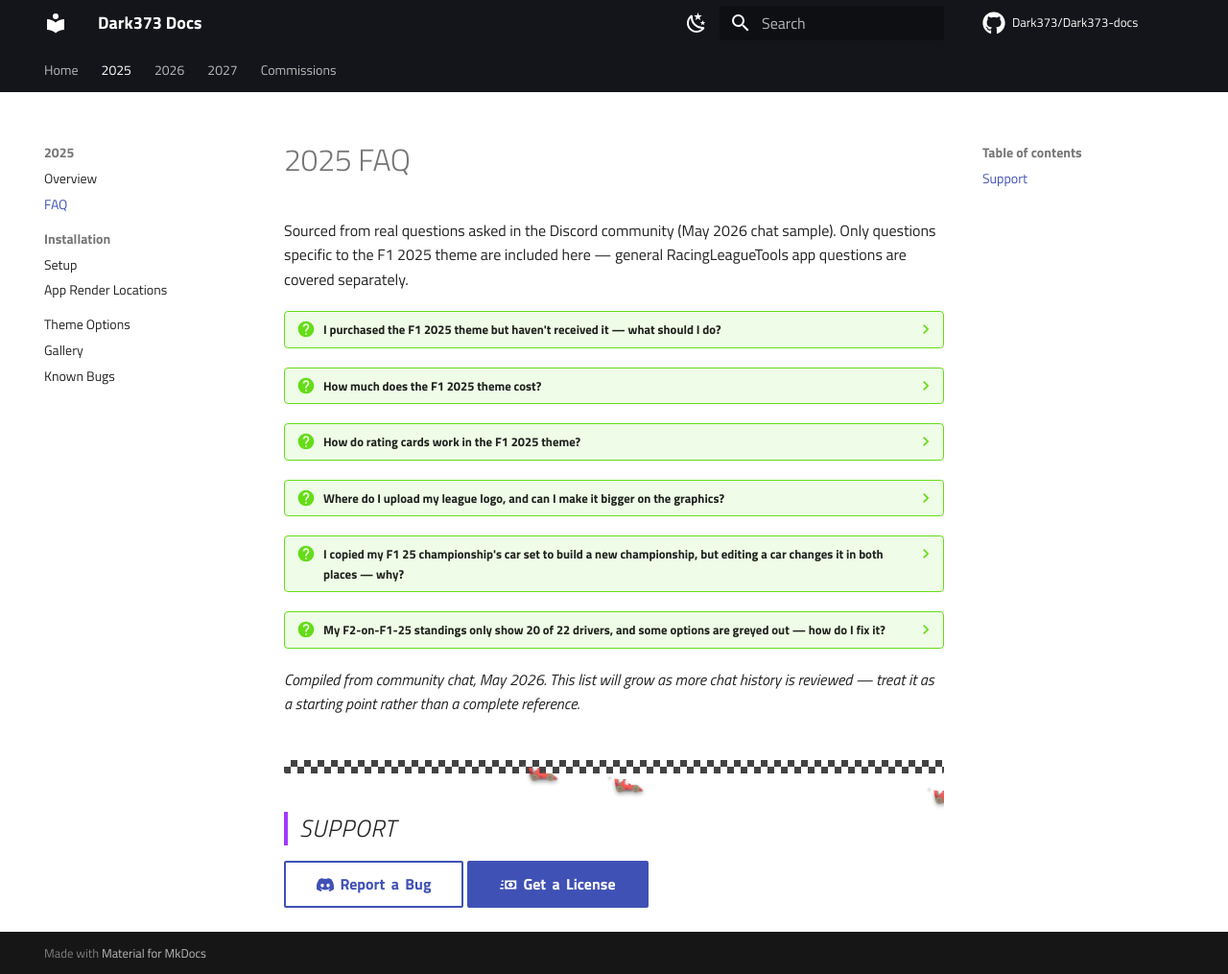
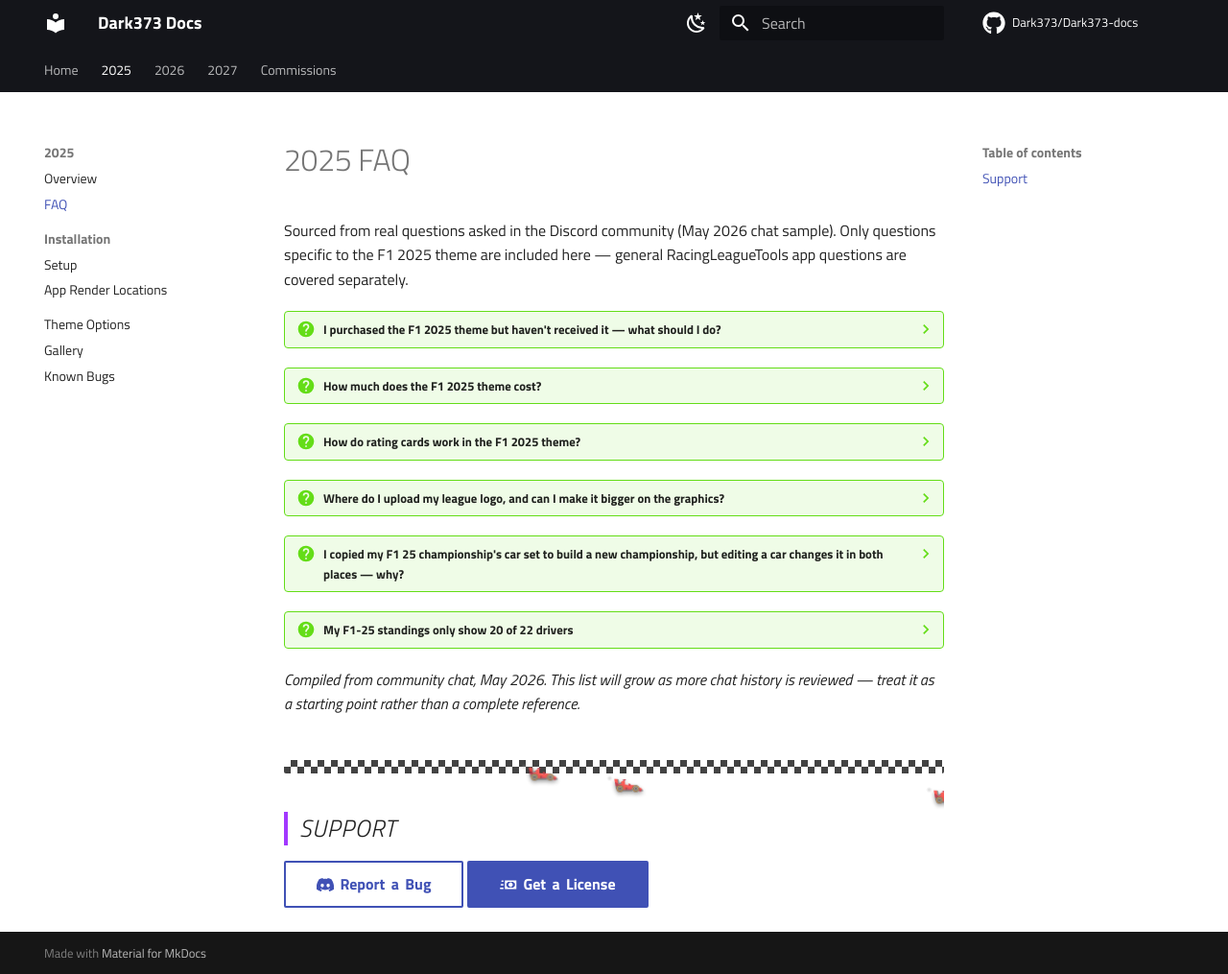
Before and after one commit to Dark373/Dark373-docs, an MkDocs documentation site: the page built from docs/f1-2025-theme/faq.md, in a window 1280 px wide and 1015 px high. Shown: the whole window at 96% size. Built offline with MkDocs 1.6.1 and Material for MkDocs 9.7.7, drawn with Linux system fonts in a browser that asks for light colours; comment, search, counter and statistics services are not loaded; part of the change alters nothing that is shown.

Commit message:
Update faq.md

```diff
--- a/docs/f1-2025-theme/faq.md
+++ b/docs/f1-2025-theme/faq.md
@@ -6,35 +6,33 @@ general RacingLeagueTools app questions are covered separately.
 
 ??? question "I purchased the F1 2025 theme but haven't received it — what should I do?"
     Wait about an hour, then check your shared Google Drive folder and the
-    inbox for the email address you used at checkout — delivery normally
+    inbox for the email address you used at checkout. Delivery normally
     lands there within that window. Still nothing after an hour? Get in
-    touch below and it'll be sorted out.
+    touch below.
 
 ??? question "How much does the F1 2025 theme cost?"
     £8 (GBP).
 
 ??? question "How do rating cards work in the F1 2025 theme?"
     In Theme Options, input a value between 0–99 for each stat you want
-    to display, and choose which driver's points should be rendered on
+    to display, and choose which driver should be rendered on
     the card.
 
 ??? question "Where do I upload my league logo, and can I make it bigger on the graphics?"
-    Upload your league logo via the cog icon (bottom-left) in league
-    settings — it should be a 1:1 ratio image. To resize how it renders
-    on the graphics themselves, go to **Theme Options → Logo size**.
+    Upload your league logo via the league settings. The image
+    should be a 1:1 ratio. To resize how it renders on the graphics
+    themselves, go to **Theme Options → Theme global → Logo size**.
 
 ??? question "I copied my F1 25 championship's car set to build a new championship, but editing a car changes it in both places — why?"
-    Copying a car set creates a **linked** duplicate — editing a car
+    Copying a car set creates a **linked** duplicate. Editing a car
     anywhere it was copied edits it everywhere. If you want a fully
     independent set to build from scratch, use "Create New" instead of
     "Copy."
 
-??? question "My F2-on-F1-25 standings only show 20 of 22 drivers, and some options are greyed out — how do I fix it?"
-    This usually happens when the new database is still attached to your
-    main database's cloud connection. Go to your main database and
-    remove/detach the cloud link there — the new database should then
-    behave independently. If it's still stuck, deleting the app's
-    `app_config` file resets a bad cloud attachment.
+??? question "My F1-25 standings only show 20 of 22 drivers"
+    Open theme options → driver global → Driver Limit: 22.
+    Open app options and ensure drivers to display is set
+    to zero (infinite).
 
 *Compiled from community chat, May 2026. This list will grow as more chat
 history is reviewed — treat it as a starting point rather than a complete
```
